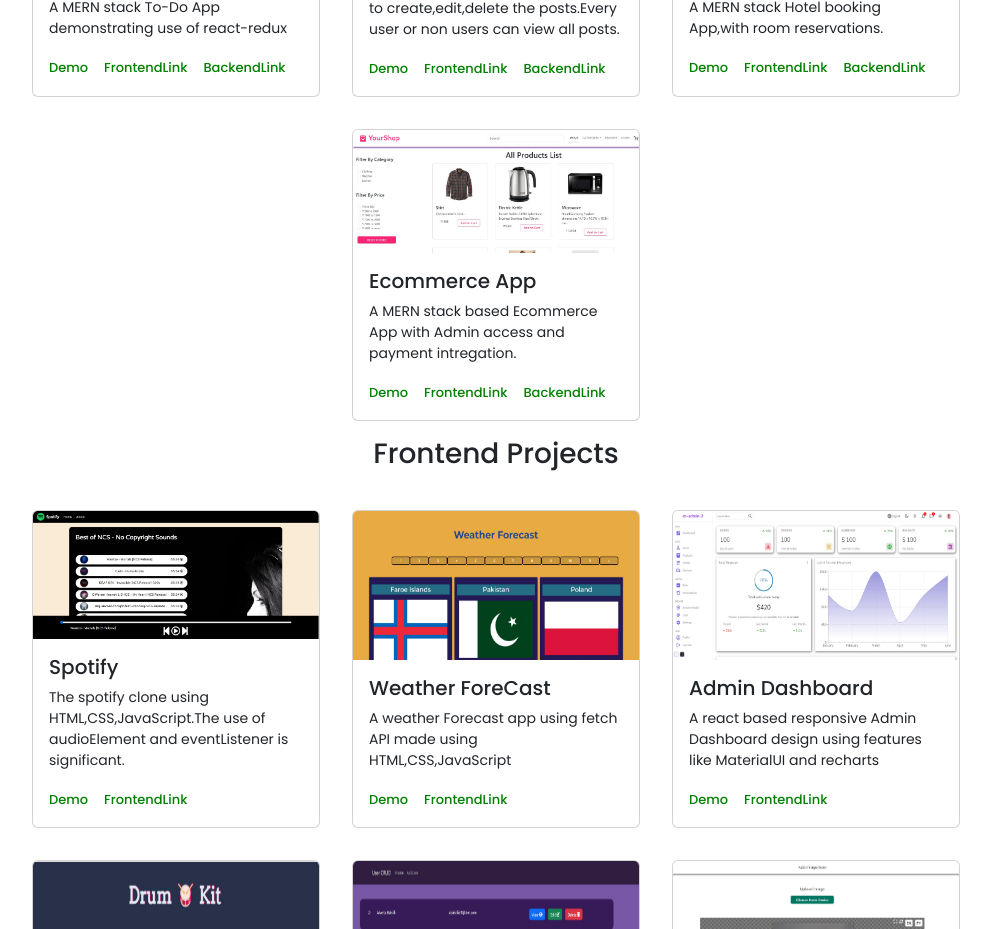
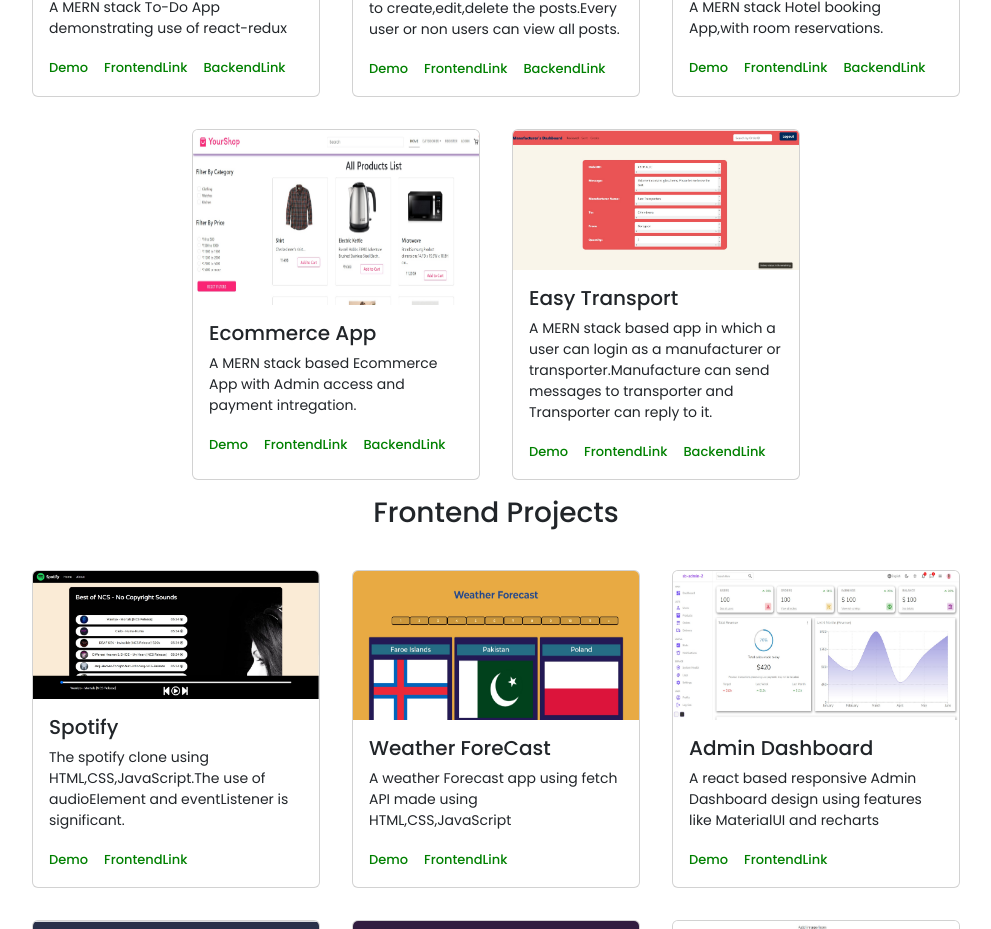
Before and after one commit to AyushiPohekar/AyushiPortfolioUK, a React (Create React App) app: page / in a window 1280 px wide. Shown: the part 2320-3249 px from the top of the page, without its empty margins (144-1135 px from the left). Built offline with nearby package versions, Linux system fonts and the light colour scheme.

Commit message:
easy transport

```diff
--- a/src/data.js
+++ b/src/data.js
@@ -36,6 +36,16 @@
       demo: "https://64582d7a2cf47e0008e6cac4--astonishing-chimera-018646.netlify.app/",
       frontendlink:"https://github.com/AyushiPohekar/EcommerceFrontend",
       backendlink:"https://github.com/AyushiPohekar/EcommerceBackend"
+    },
+
+    {
+      id: 5,
+      img: "/images/EasyTransport.jpg",
+      title:"Easy Transport",
+      description:"A MERN stack based app in which a user can login as a manufacturer or transporter.Manufacture can send messages to transporter and Transporter can reply to it.",
+      demo: "https://647c025cc6223162cd4529f7--harmonious-seahorse-f7c126.netlify.app/",
+      frontendlink:"https://github.com/AyushiPohekar/webdashboard",
+      backendlink:"https://github.com/AyushiPohekar/WebDashboardBackend"
     },
 
 
```
Also changed, not shown: public/images/EasyTransport.jpg (added).
